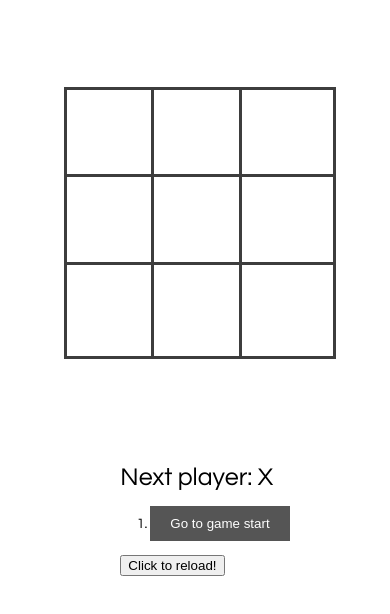
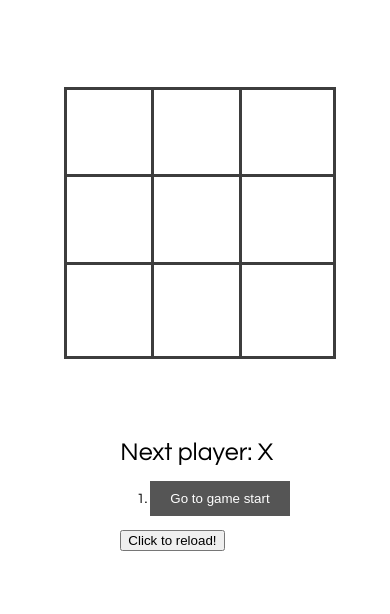
Before and after one commit to toast1023/react-tictactoe, a React app: page / in a window 390 px wide. Built offline with nearby package versions, Linux system fonts and the light colour scheme.

Commit message:
Update index.css

```diff
--- a/src/index.css
+++ b/src/index.css
@@ -89,7 +89,7 @@ ol, ul {
   .game-info
   {
     position: absolute;
-    top: 55%;
+    top: 52%;
 
   }
 }
```
